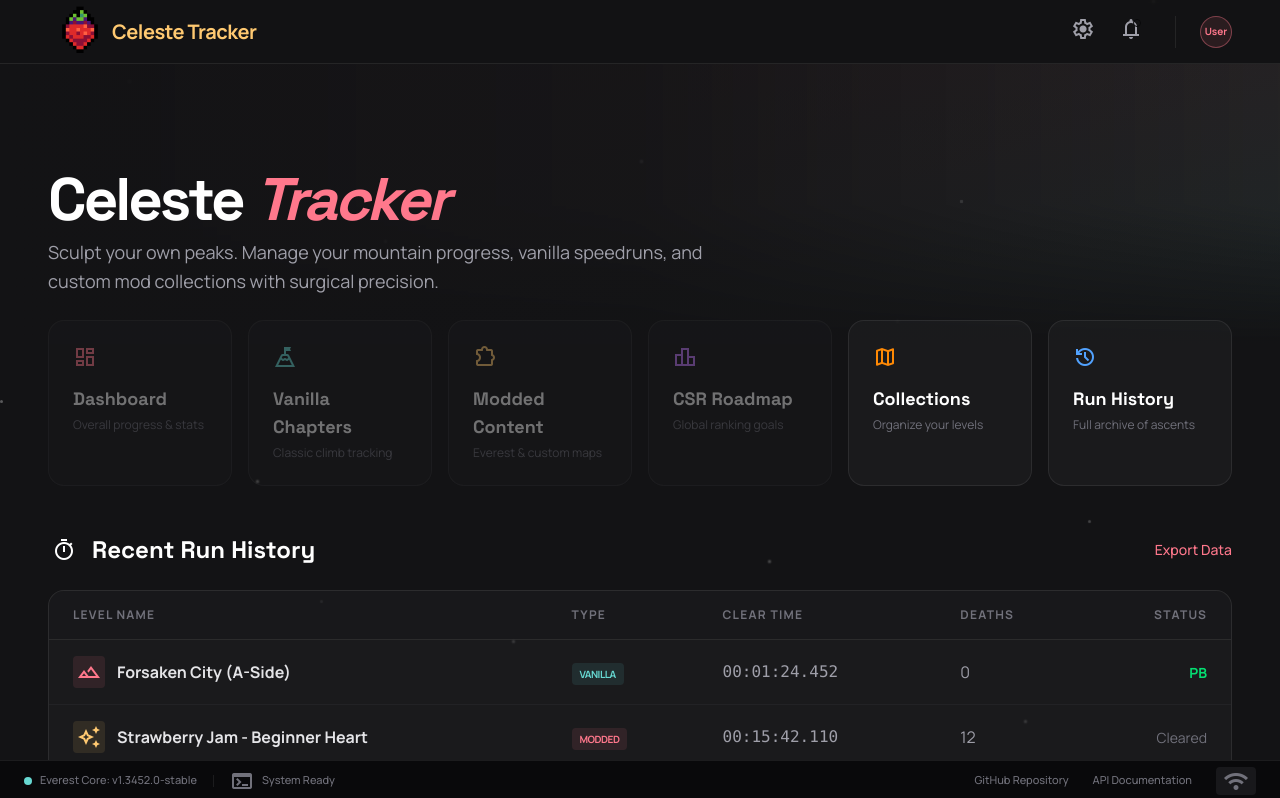
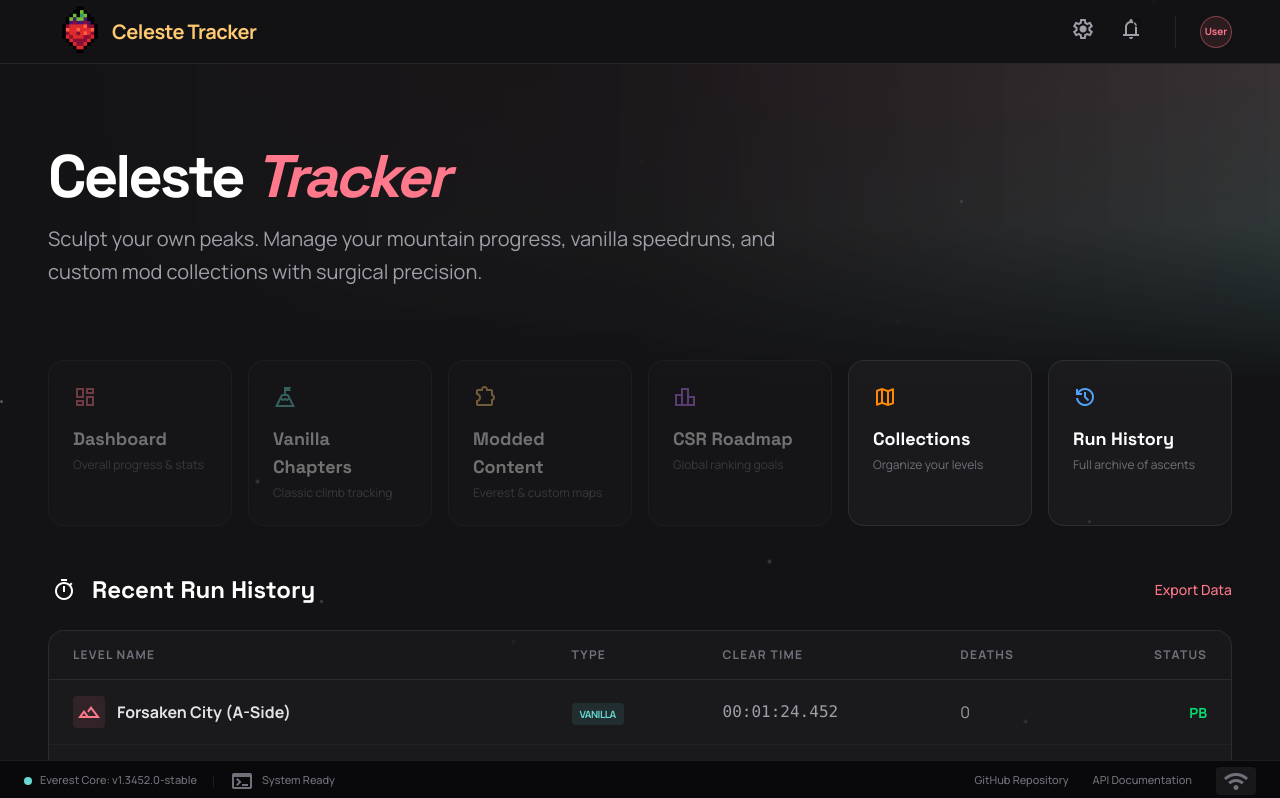
Before and after one commit to KristanLaimon/TheCelesteTracker-Desktop, a SvelteKit app: page / in a window 1280 px wide. Shown: the top 798 px of the page. Built offline with nearby package versions, Linux system fonts and the light colour scheme.

Commit message:
feat: Improving home style

```diff
--- a/src/routes/+page.svelte
+++ b/src/routes/+page.svelte
@@ -1,6 +1,7 @@
 <script lang="ts">
     import { LayoutPropsState } from "../lib/state.svelte.js"
     import Snow from "$lib/components/main/Snow.svelte";
+    import banner from "$lib/assets/banner_flag.png";
     LayoutPropsState.bodyClass = "antialiased selection:bg-(--hub-primary) selection:text-white";
     LayoutPropsState.bodyId = "page-hub";
 </script>
@@ -57,17 +58,18 @@
 <!-- Main Content -->
 <main>
     <!-- Hero Section -->
-    <section class="relative h-[280px] w-full overflow-hidden">
-        <div class="absolute inset-0 z-0">
-            <div class="absolute inset-0 bg-gradient-to-br from-[#ff788c]/10 to-[#67d8d2]/10"></div>
+    <section class="relative w-full h-auto">
+        <div class="relative w-full z-0">
+            <enhanced:img src="$lib/assets/banner_flag.png" alt="Banner" class="w-auto h-80 block opacity-60 ml-auto" />
+            <div class="absolute inset-0 bg-gradient-to-br from-[#ff788c]/20 to-[#67d8d2]/20 mix-blend-overlay"></div>
             <div class="absolute inset-0 bg-gradient-to-r from-[#131315] via-[#131315]/80 to-transparent"></div>
             <div class="absolute inset-0 bg-gradient-to-t from-[#131315] via-transparent to-transparent"></div>
         </div>
-        <div class="relative z-10 h-full flex flex-col justify-end px-6 md:px-12 pb-12">
-            <h1 class="text-4xl md:text-6xl font-headline font-bold text-white tracking-tighter mb-2">
+        <div class="absolute inset-0 z-10 flex flex-col justify-end px-6 md:px-12 pb-12 md:pb-24">
+            <h1 class="text-4xl md:text-5xl lg:text-6xl font-headline font-bold text-white tracking-tighter mb-4">
                 Celeste <span class="text-(--hub-primary) italic">Tracker</span>
             </h1>
-            <p class="text-zinc-400 max-w-2xl text-base md:text-lg leading-relaxed">
+            <p class="text-zinc-400 max-w-3xl text-base md:text-xl leading-relaxed">
                 Sculpt your own peaks. Manage your mountain progress, vanilla speedruns, and custom mod collections with surgical precision.
             </p>
         </div>
```
Also changed, not shown: src/lib/assets/banner_flag.png (added).
